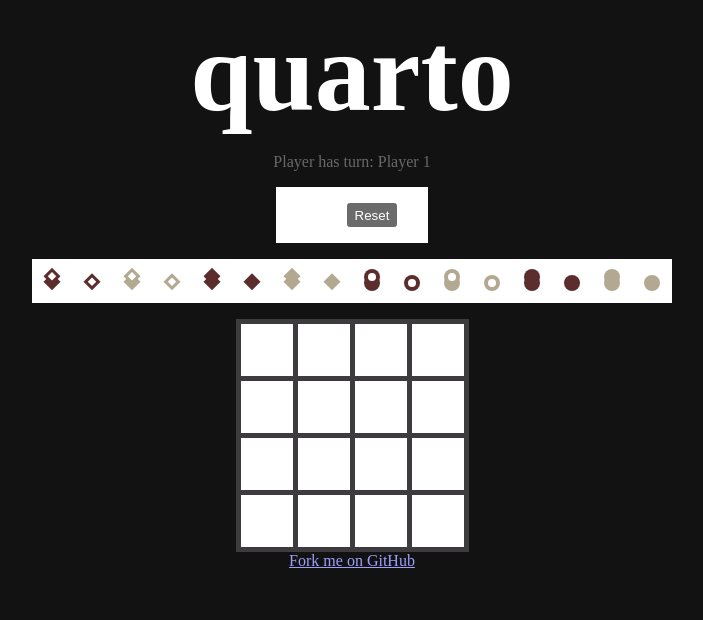
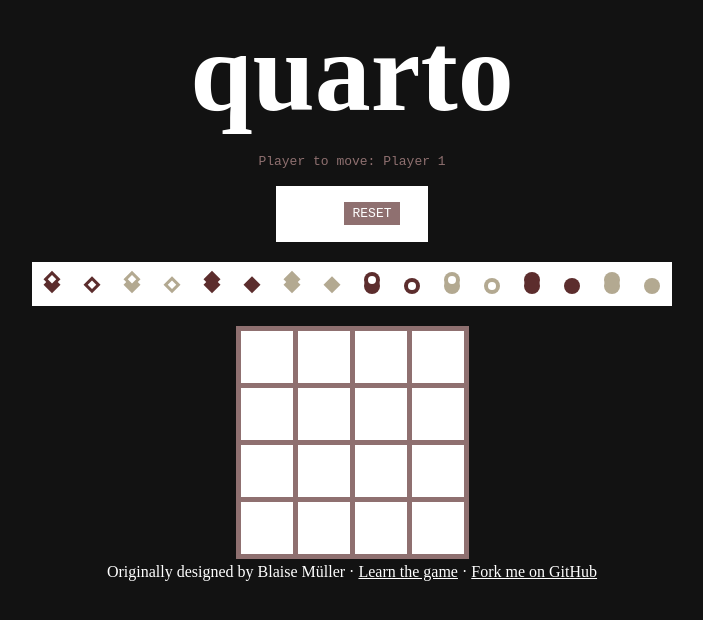
Before and after one commit to frontsideair/quarto, a React app: page / in a window 1280 px wide. Shown: the top 620 px of the page, without its empty margins (288-991 px from the left). Built offline with nearby package versions, Linux system fonts and the light colour scheme; the HTML template or start-up script is replaced by a standard one.

Commit message:
Tweak button styles

```diff
--- a/lib.ts
+++ b/lib.ts
@@ -160,9 +160,9 @@ export function getStatus(game: GameState) {
 
 export function printStatus({ winning, player }: GameStatus) {
   if (winning) {
-    return `Winning: ${player}`;
+    return `Winner: ${player}`;
   } else {
-    return `Player has turn: ${player}`;
+    return `Player to move: ${player}`;
   }
 }
 
--- a/src/App.tsx
+++ b/src/App.tsx
@@ -22,9 +22,11 @@ const App = () => {
       <style>{`
         html {
           color-scheme: dark;
+          --accent: rgb(143 112 112);
         }
         .content {
           display: flex;
+          gap: 4px;
           flex-direction: column;
           align-items: center;
           text-align: center;
@@ -32,6 +34,13 @@ const App = () => {
         h1 {
           font-size: 7rem;
           margin: 0;
+        }
+        a {
+          color: white;
+        }
+        footer {
+          display: flex;
+          gap: 4px;
         }
       `}</style>
       <h1>quarto</h1>
@@ -55,7 +64,19 @@ const App = () => {
           }
         }}
       />
-      <a href="https://github.com/frontsideair/quarto">Fork me on GitHub</a>
+      <footer>
+        Originally designed by Blaise Müller &middot;
+        <a
+          href="https://en.wikipedia.org/wiki/Quarto_(board_game)"
+          target="_blank"
+        >
+          Learn the game
+        </a>
+        &middot;
+        <a href="https://github.com/frontsideair/quarto" target="_blank">
+          Fork me on GitHub
+        </a>
+      </footer>
     </div>
   );
 };
--- a/src/Board.tsx
+++ b/src/Board.tsx
@@ -15,7 +15,7 @@ export function Board({ data, onSelect }: Props) {
           background-color: white;
         }
         td {
-          border: 5px solid rgb(61 59 61);
+          border: 5px solid var(--accent);
           width: 50px;
           height: 50px;
           text-align: center;
--- a/src/GameStatus.tsx
+++ b/src/GameStatus.tsx
@@ -19,16 +19,32 @@ export function GameStatus({ data, resetGame }: Props) {
           padding: 1rem;
           width: 120px;
           height: 24px;
+          text-transform: uppercase;
+          font-family: monospace;
         }
         .status {
-          color: rgb(107 104 107);
+          font-family: monospace;
+          color: var(--accent);
+        }
+        button {
+          border: none;
+          margin: 0;
+          padding: 4px 8px;
+          height: fit-content;
+          width: auto;
+          overflow: visible;
+          color: white;
+          background: var(--accent);
+          font: inherit;
+          color: white;
+          cursor: pointer;
         }
       `}</style>
       <p className="status">{printStatus(data)}</p>
       <div className="controls">
         {data.winning ? null : <SelectedPiece data={data.selectedPiece} />}
         <button onClick={() => resetGame()}>
-          {data.winning ? "Play again?" : "Reset"}
+          {data.winning ? "PLAY AGAIN?" : "RESET"}
         </button>
       </div>
     </>
```
